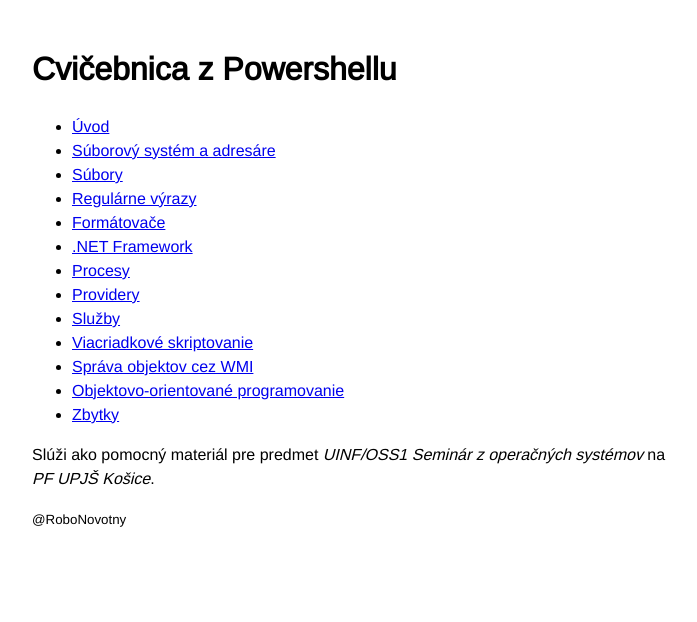
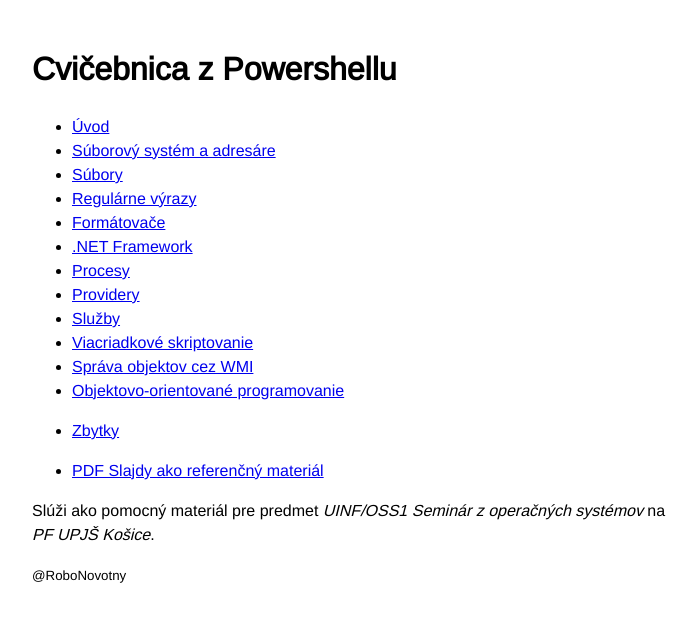
Before and after one commit to novotnyr/powershell-cvicebnica, a Jekyll site: the page built from index.html, in a window 1280 px wide. Shown: the top 622 px of the page, without its empty margins (288-985 px from the left). Built offline with Jekyll 4.4.1, drawn with Linux system fonts in a browser that asks for light colours.

Commit message:
Pridana referencia na slajdy na index

```diff
--- a/css/style.css
+++ b/css/style.css
@@ -54,3 +54,7 @@
     /* hide H1, as they are repeated in the page title */
     display: none;
 }
+
+.section-start {
+    margin-top: 12pt;
+}
--- a/index.html
+++ b/index.html
@@ -3,6 +3,7 @@
 ---
 
 <h1>Cvičebnica z Powershellu</h1>
+
 <ul>
 	<li><a href="uvod.html">Úvod</a></li>
 	<li><a href="suborovy-system-a-adresare.html">Súborový systém a adresáre</a></li>
@@ -19,8 +20,11 @@
 	<li><a href="wmi.html">Správa objektov cez WMI</a></li>
 
 	<li><a href="oop.html">Objektovo-orientované programovanie</a></li>
-	<li><a href="zbytky.html">Zbytky</a></li>
+	<li class="section-start"><a href="zbytky.html">Zbytky</a></li>
+
+	<li class="section-start"><a href="slides/powershell.pdf">PDF Slajdy ako referenčný materiál</a></li>
 </ul>
+
 <p>
 	Slúži ako pomocný materiál pre predmet <em>UINF/OSS1 Seminár z operačných systémov</em>
 	na <em>PF UPJŠ Košice</em>.
```
